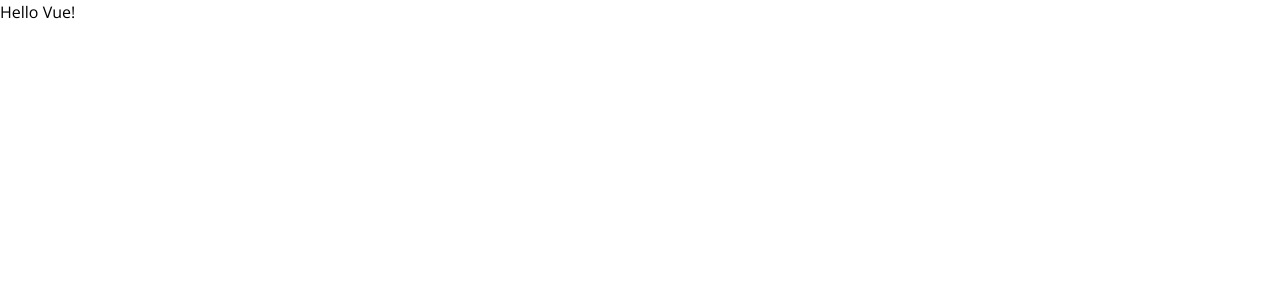
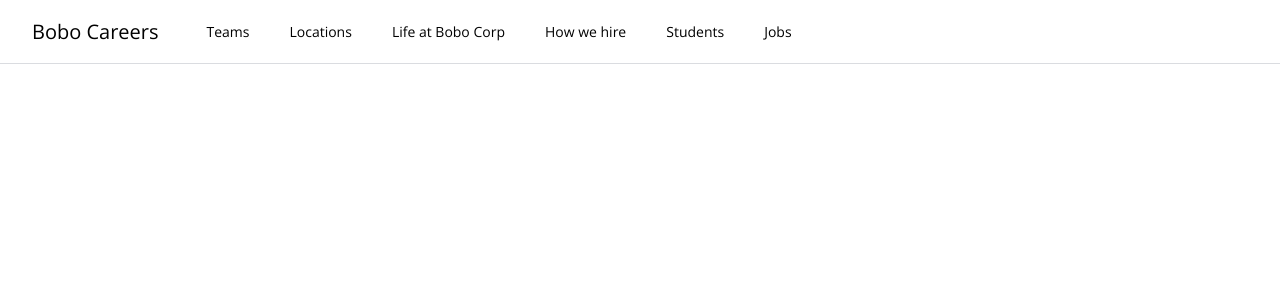
Before and after one commit to lakshanrcosta/job-search-project, a Vue app: page / in a window 1280 px wide. Shown: the top 300 px of the page. Built offline with nearby package versions, Linux system fonts and the light colour scheme.

Commit message:
Added main nav component

```diff
--- a/src/App.vue
+++ b/src/App.vue
@@ -1,9 +1,14 @@
 <template>
-  <h1>Hello Vue!</h1>
+  <main-nav />
 </template>
 
 <script>
+import MainNav from "@/components/MainNav.vue";
+
 export default {
   name: "App",
+  components: {
+    MainNav,
+  },
 };
 </script>
--- /dev/null
+++ b/src/components/MainNav.vue
@@ -0,0 +1,47 @@
+<template>
+  <header class="w-full text-sm">
+    <div class="fixed top-0 left-0 w-full h-16 bg-white">
+      <div
+        class="flex flex-nowrap h-full px-8 mx-auto border-b border-solid border-brand-gray-1"
+      >
+        <a :href="url" class="flex items-center h-full text-xl">{{
+          company
+        }}</a>
+        <nav class="h-full ml-12">
+          <ul class="flex h-full p-0 m-0 list-none">
+            <li
+              v-for="(menuItem, index) in menuItems"
+              :key="index"
+              class="h-full first:ml-0 ml-10"
+              data-test="main-nav-list-item"
+            >
+              <a href="" class="flex items-center h-full py-2.5">{{
+                menuItem
+              }}</a>
+            </li>
+          </ul>
+        </nav>
+      </div>
+    </div>
+  </header>
+</template>
+
+<script>
+export default {
+  name: "MainNav",
+  data() {
+    return {
+      company: "Bobo Careers",
+      url: "",
+      menuItems: [
+        "Teams",
+        "Locations",
+        "Life at Bobo Corp",
+        "How we hire",
+        "Students",
+        "Jobs",
+      ],
+    };
+  },
+};
+</script>
```
